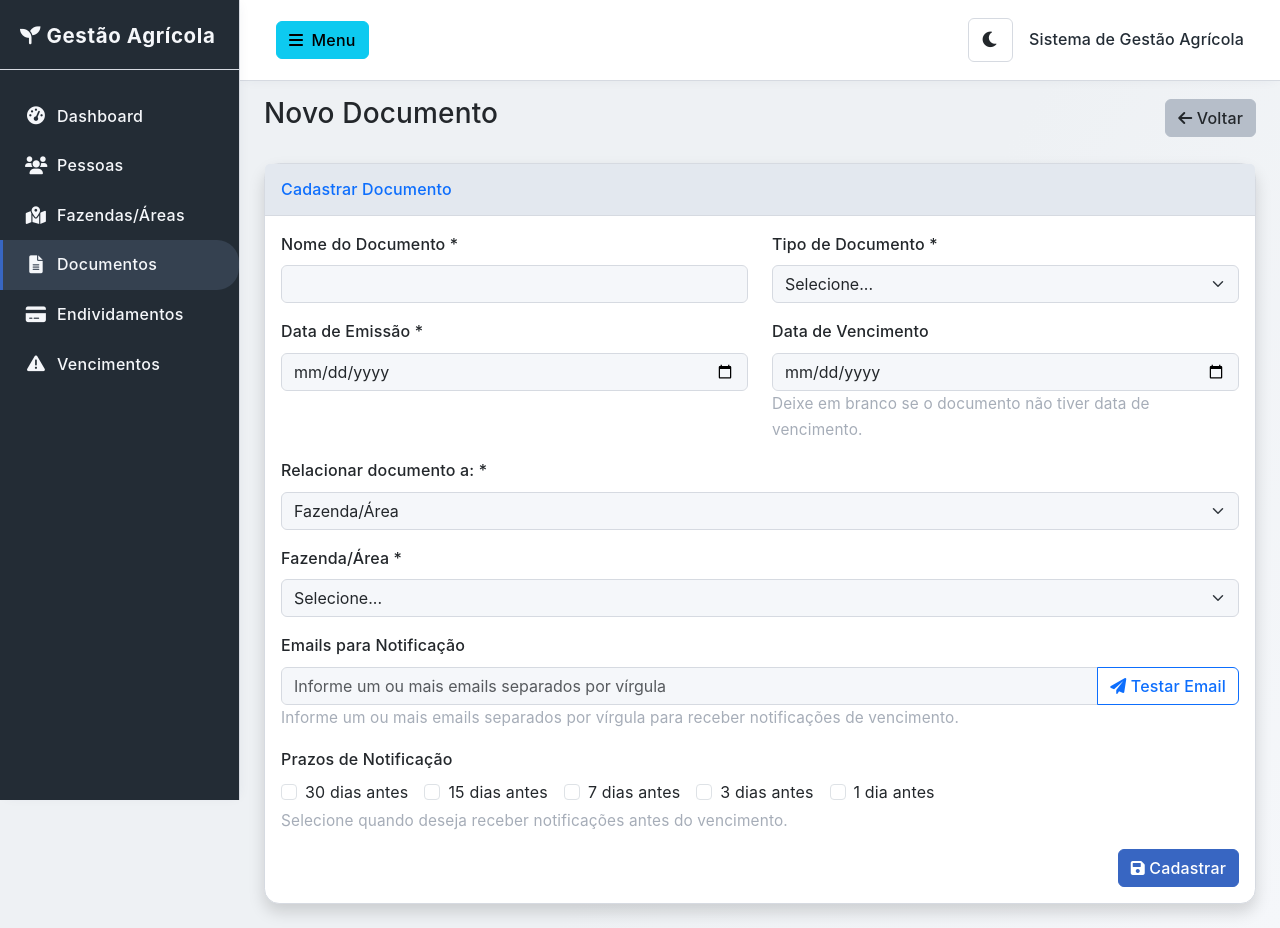
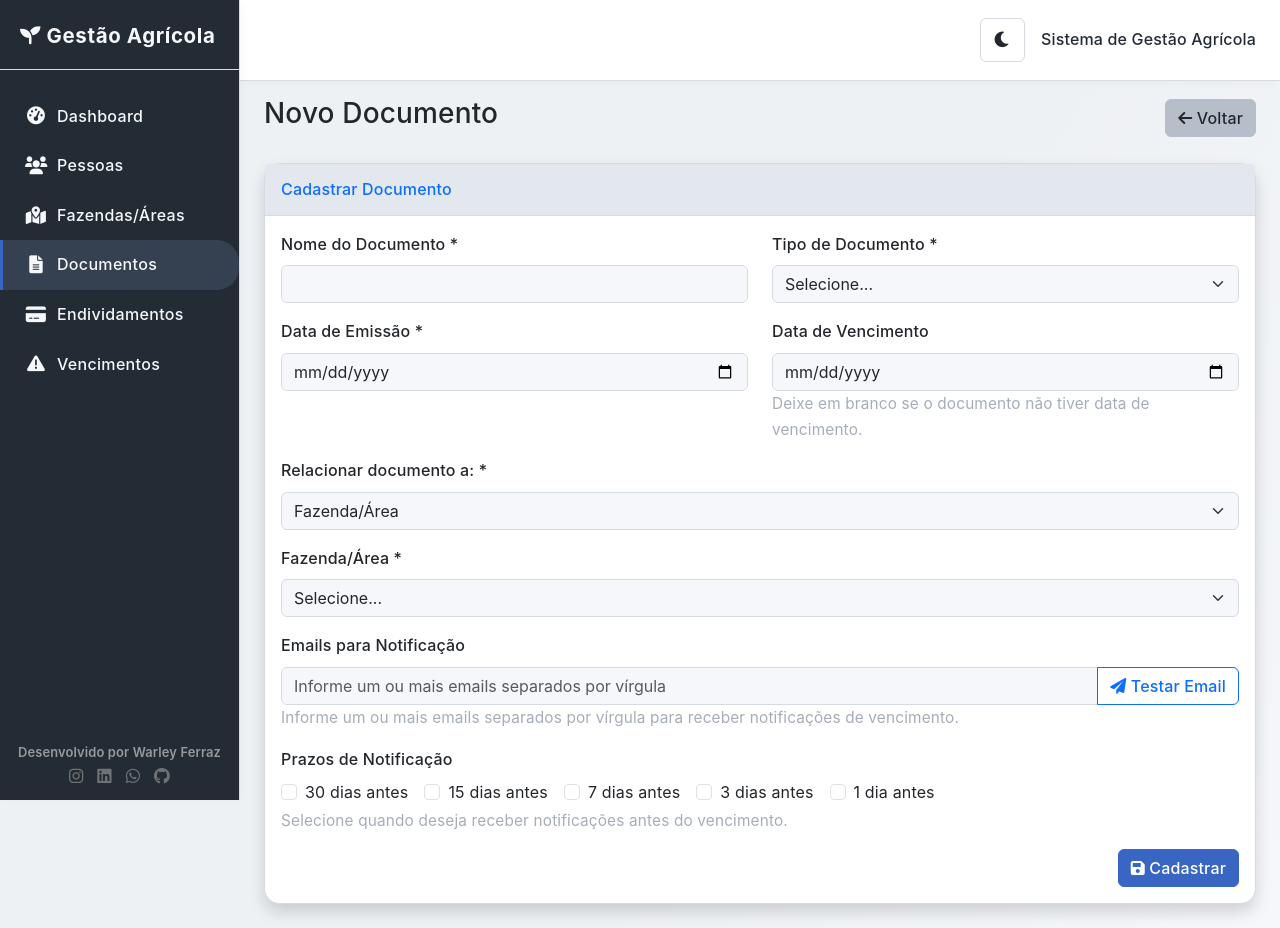
Before and after one commit to Frraz/Gestao-Agro, a Python web app: template src/templates/admin/documentos/form.html in a window 1280 px wide. Run offline with Jinja, Linux system fonts and the light colour scheme; the template is opened without the code that fills it, so the values that code supplies are empty.

Commit message:
Sistema de login implementado, e assinaturas também

```diff
--- a/src/static/css/style.css
+++ b/src/static/css/style.css
@@ -166,6 +166,8 @@ body {
     z-index: 1000;
     border-right: 1.5px solid var(--border-color);
     box-shadow: 2px 0 12px -4px var(--card-shadow);
+    display: flex;
+    flex-direction: column;
 }
 #sidebar.active {
     margin-left: -240px;
@@ -711,3 +713,39 @@ body {
         font-size: 1.02rem;
     }
 }
+
+.assinatura {
+    font-size: 0.85rem;
+    color: #aaa;
+    opacity: 0.76;
+    letter-spacing: 0.01em;
+    line-height: 1.1;
+    margin-top: 0.5em;
+    margin-bottom: 0.2em;
+}
+.assinatura-nome {
+    display: block;
+    margin-bottom: 0.2em;
+    font-size: 0.95em;
+    font-weight: 500;
+    color: #bbb;
+}
+
+.assinatura-links {
+    margin-top: 0.2em;
+}
+.assinatura-link {
+    color: #888 !important;
+    font-size: 1.02rem;
+    margin: 0 0.12em;
+    transition: color 0.18s, transform 0.18s;
+    vertical-align: middle;
+    display: inline-block;
+    line-height: 1;
+    padding: 0;
+}
+.assinatura-link:hover {
+    color: #00b386 !important;
+    transform: translateY(-1px) scale(1.10);
+    text-decoration: none;
+}
--- /dev/null
+++ b/src/templates/components/assinatura.html
@@ -0,0 +1,17 @@
+<div class="assinatura text-center mt-4 mb-2">
+    <span class="assinatura-nome fw-semibold">Desenvolvido por Warley Ferraz</span>
+    <div class="assinatura-links mt-2">
+        <a href="https://www.instagram.com/ferraz.____/profilecard/" target="_blank" rel="noopener" class="assinatura-link me-2" title="Instagram">
+            <i class="fab fa-instagram"></i>
+        </a>
+        <a href="https://www.linkedin.com/in/warley-ferraz-almeida-280a55185/" target="_blank" rel="noopener" class="assinatura-link me-2" title="LinkedIn">
+            <i class="fab fa-linkedin"></i>
+        </a>
+        <a href="https://wa.me/5594992083253" target="_blank" rel="noopener" class="assinatura-link me-2" title="WhatsApp">
+            <i class="fab fa-whatsapp"></i>
+        </a>
+        <a href="https://github.com/Frraz" target="_blank" rel="noopener" class="assinatura-link" title="GitHub">
+            <i class="fab fa-github"></i>
+        </a>
+    </div>
+</div>
--- a/src/templates/layouts/base.html
+++ b/src/templates/layouts/base.html
@@ -54,16 +54,14 @@
                     </a>
                 </li>
             </ul>
+            <div class="mt-auto mb-2">
+                {% include 'components/assinatura.html' %}
+            </div>
         </nav>
 
         <!-- Page Content -->
         <div id="content" class="container-fluid">
             <nav class="navbar navbar-expand-lg navbar-light">
-                <div class="container-fluid">
-                    <button type="button" id="sidebarCollapse" class="btn btn-info">
-                        <i class="fas fa-bars"></i>
-                        <span class="d-none d-md-inline ms-1">Menu</span>
-                    </button>
                 <div class="ms-auto d-flex align-items-center">
                     <button type="button" id="themeToggle" class="theme-toggle" title="Alternar tema">
                         <i class="fas fa-moon" id="themeIcon"></i>
@@ -71,7 +69,23 @@
                     <span class="navbar-text ms-3 d-none d-md-inline">
                         Sistema de Gestão Agrícola
                     </span>
+                    {% if current_user.is_authenticated %}
+                    <div class="dropdown ms-3">
+                        <a href="#" class="d-flex align-items-center text-decoration-none dropdown-toggle" id="userDropdown" data-bs-toggle="dropdown" aria-expanded="false">
+                            <img src="https://ui-avatars.com/api/?name={{ current_user.nome|urlencode }}&background=00796b&color=fff&size=32&rounded=true" alt="avatar" width="32" height="32" class="rounded-circle me-2">
+                            <span class="d-none d-md-inline">{{ current_user.nome }}</span>
+                        </a>
+                        <ul class="dropdown-menu dropdown-menu-end" aria-labelledby="userDropdown">
+                            <li><span class="dropdown-item-text small text-muted">{{ current_user.email }}</span></li>
+                            <li><hr class="dropdown-divider"></li>
+                            <li>
+                                <form action="{{ url_for('auth.logout') }}" method="post" style="margin:0;">
+                                    <button type="submit" class="dropdown-item"><i class="fas fa-sign-out-alt me-2"></i>Logout</button>
+                                </form>
+                            </li>
+                        </ul>
                     </div>
+                    {% endif %}
                 </div>
             </nav>
 
--- a/src/templates/login.html
+++ b/src/templates/login.html
@@ -15,4 +15,5 @@
         <a href="{{ url_for('auth.register') }}">Criar novo usuário</a>
     </div>
 </form>
+{% include 'components/assinatura.html' %}
 {% endblock %}
--- a/src/templates/register.html
+++ b/src/templates/register.html
@@ -19,4 +19,5 @@
         <a href="{{ url_for('auth.login') }}">Já tenho conta</a>
     </div>
 </form>
+{% include 'components/assinatura.html' %}
 {% endblock %}
```
Also changed, not shown: src/routes/auth.py (+6 -7 lines). Lines whose indentation alone changed are shown as unchanged.
